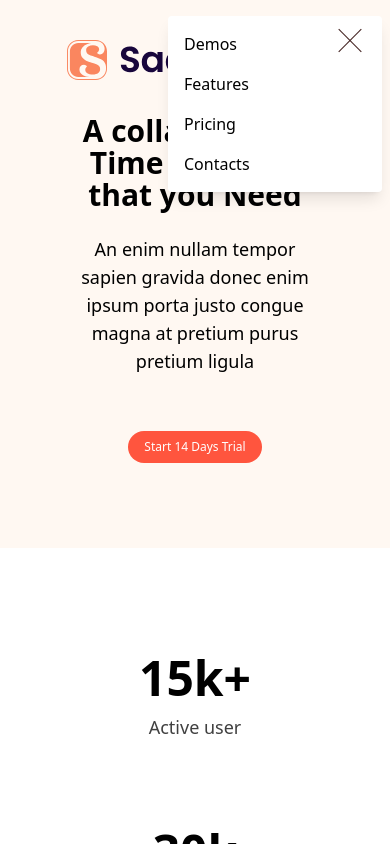
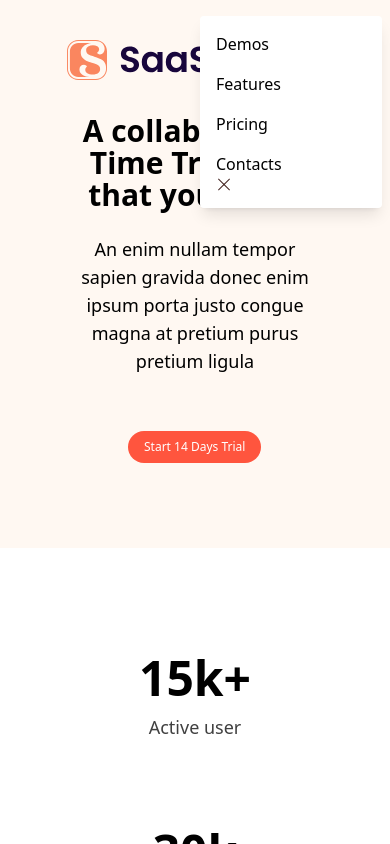
Before and after one commit to piratlena/saasto-landing-page, a Vue app: page / in a window 390 px wide. Both pictures are taken after a click on the element 307 px from the left and 60 px from the top of the page. Shown: the top 844 px of the page. Built offline with nearby package versions, Linux system fonts and the light colour scheme.

Commit message:
add btnScroll styles

```diff
--- a/index.html
+++ b/index.html
@@ -4,6 +4,10 @@
     <meta charset="UTF-8" />
     <link rel="icon" href="/favicon.ico" />
     <meta name="viewport" content="width=device-width, initial-scale=1.0" />
+    <link
+      rel="stylesheet"
+      href="https://fonts.googleapis.com/css2?family=Material+Symbols+Outlined:opsz,wght,FILL,GRAD@20..48,100..700,0..1,-50..200"
+    />
     <link rel="preconnect" href="https://fonts.googleapis.com" />
     <link rel="preconnect" href="https://fonts.gstatic.com" crossorigin />
     <link
--- a/src/App.vue
+++ b/src/App.vue
@@ -1,6 +1,7 @@
 <template>
   <main>
     <TheHeader />
+
     <TheHero />
     <CounterDisplay />
     <FeaturesSection />
@@ -28,6 +29,7 @@ import PartnersSection from '@/components/PartnersSection.vue';
 import ReviewsSection from '@/components/reviews-section/ReviewsSection.vue';
 import StepSection from '@/components/StepSection.vue';
 import TheFooter from '@/components/the-footer/TheFooter.vue';
+import UIBtnScroll from '@/components/ui/UIBtnScroll.vue';
 
 onMounted(() => {
   AOS.init({
--- a/src/assets/main.css
+++ b/src/assets/main.css
@@ -6,8 +6,3 @@ html,
 body {
   overflow-x: hidden;
 }
-* {
-  margin: 0;
-  border: 0;
-  box-sizing: border-box;
-}
--- a/src/components/TheHeader.vue
+++ b/src/components/TheHeader.vue
@@ -52,12 +52,12 @@
         </div>
 
         <Transition
-          enter-from-class="translate-x-full"
+          enter-from-class="translate-x-[180px]"
           enter-active-class="transition ease-out duration-300"
           enter-to-class="translate-x-0"
           leave-from-class="translate-x-0"
           leave-active-class="transition ease-in duration-300"
-          leave-to-class="translate-x-full"
+          leave-to-class="translate-x-[180px]"
         >
           <nav
             v-if="open"
@@ -71,9 +71,9 @@
                 <li class="flex cursor pointer space-x-2"><a href="#">Pricing</a></li>
                 <li class="flex cursor pointer space-x-2"><a href="#">Contacts</a></li>
               </ul>
-
+            </div>
             <div
-                class="relative h-4 w-8 flex flex-col justify-between cursor-pointer bg-transparent lg:hidden"
+              class="relative h-4 w-4 flex flex-col justify-between cursor-pointer bg-transparent md:hidden"
               @click="open = !open"
             >
               <span
@@ -88,7 +88,6 @@
                 class="absolute left-0 top-1/2 h-[1px] w-full -translate-y-[calc(50%-4px)] bg-dark-1 transition-transform"
                 :class="open ? 'translate-y-0 -rotate-45' : ''"
               ></span>
-              </div>
             </div>
           </nav>
         </Transition>
--- /dev/null
+++ b/src/components/ui/UIBtnScroll.vue
@@ -0,0 +1,12 @@
+<template>
+  <button
+    class="fixed bottom-8 right-4 bg-primary text-white rounded-full w-[30px] h-[30px] md:w-[40px] md:h-[40px] md:right-12 md:bottom-10"
+  >
+    <div class="material-symbols-outlined"></div>
+  </button>
+</template>
+<style scoped>
+.material-symbols-outlined {
+  font-variation-settings: 'FILL' 0, 'wght' 400, 'GRAD' 0, 'opsz' 48;
+}
+</style>
```
Lines whose indentation alone changed are shown as unchanged.
